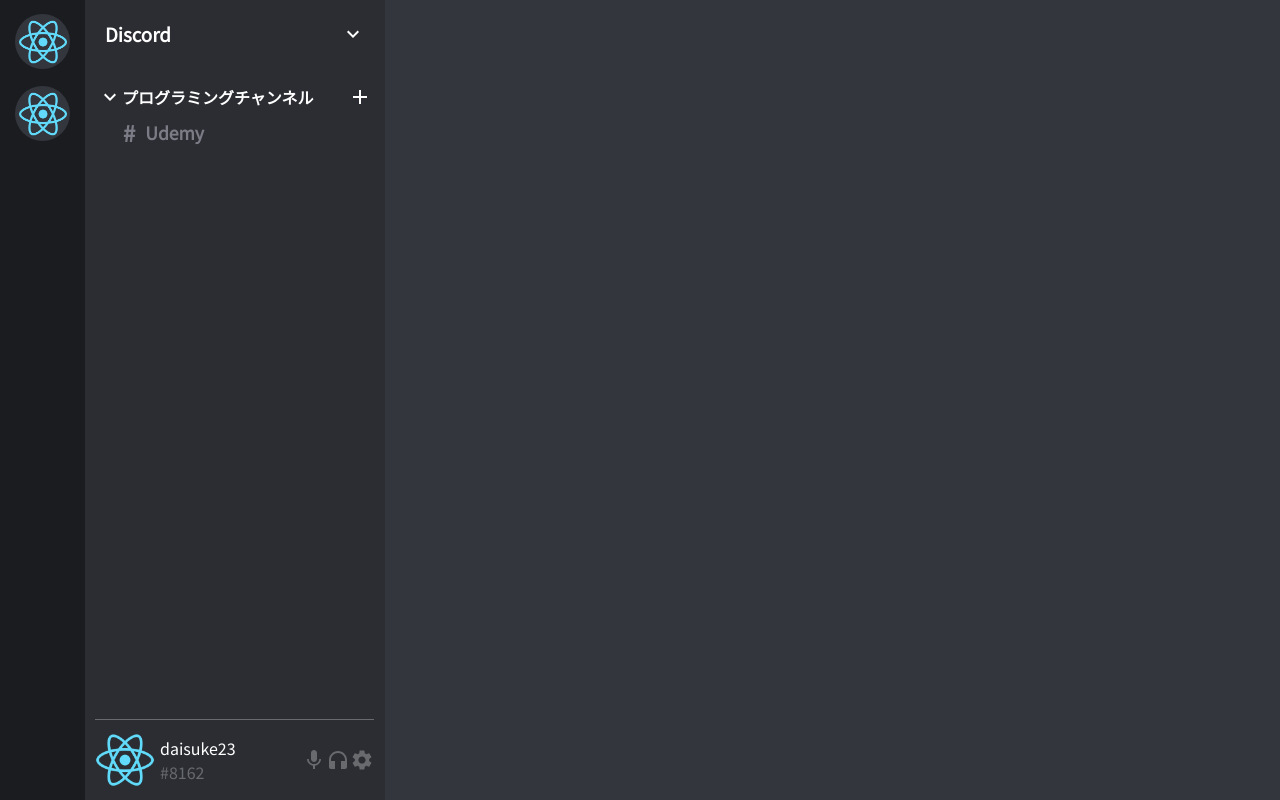
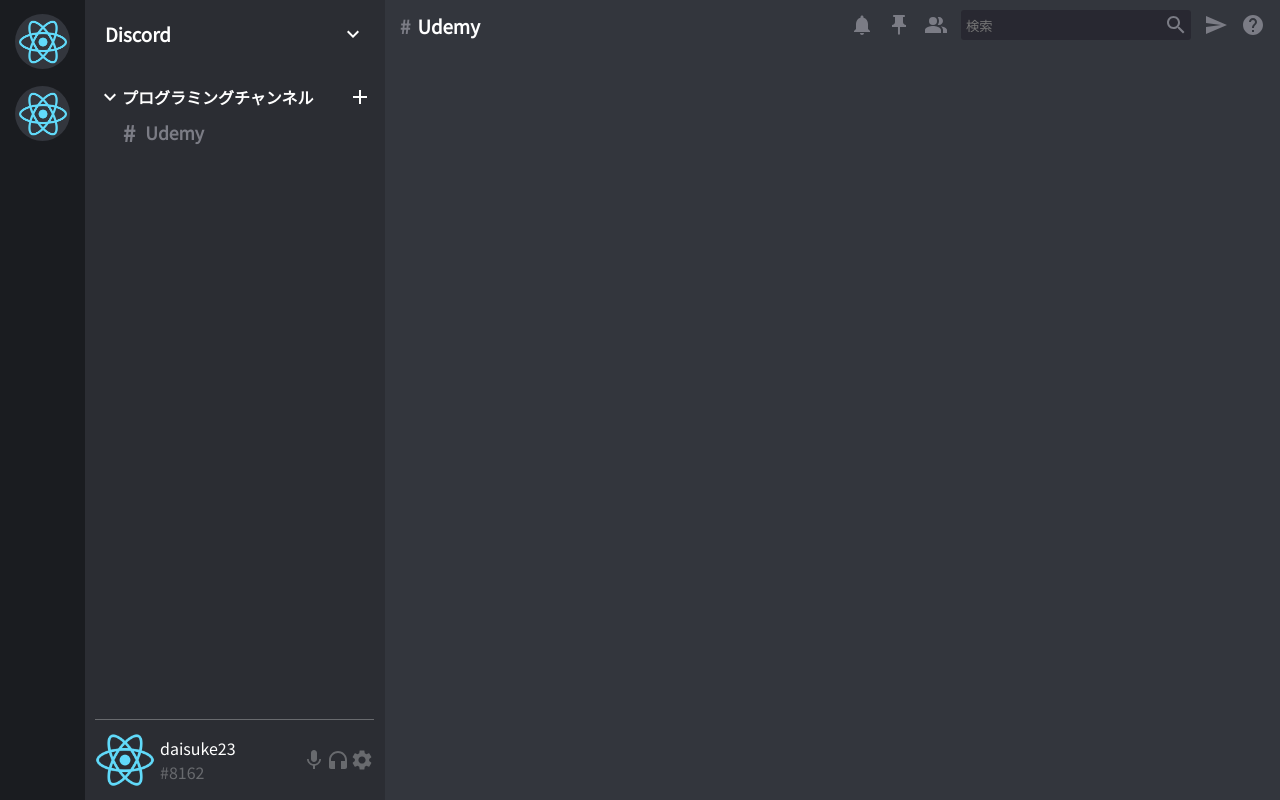
Before and after one commit to daisuke23bubu/ts-react-discord, a React (Create React App) app: page / in a window 1280 px wide. Built offline with nearby package versions, Linux system fonts and the light colour scheme.

Commit message:
feat: chatHeader

```diff
--- a/src/components/chat/Chat.tsx
+++ b/src/components/chat/Chat.tsx
@@ -1,12 +1,16 @@
 import React from 'react'
 import "./Chat.scss"
+import ChatHeader from './ChatHeader'
 
 const Chat = () => {
   return (
     <div className='chat'>
         {/* chatHeader */}
+        <ChatHeader />
         {/* chatMessage */}
+        <div className="chatMessage"></div>
         {/* chatInput */}
+        <div className="chatInput"></div>
     </div>
   )
 }
--- /dev/null
+++ b/src/components/chat/ChatHeader.scss
@@ -0,0 +1,47 @@
+.chatHeader {
+    display: flex;
+    align-items: center;
+    justify-content: space-between;
+    width: 100%;
+    padding-top: 10px;
+
+    .chatHeaderLeft {
+        padding-left: 15px;
+
+        .chatHeaderHash {
+            color: #7b7c85;
+            padding-right: 7px;
+        }
+
+        h3 {
+            color: white;
+        }
+    }
+
+    .chatHeaderRight {
+        padding-right: 15px;
+        display: flex;
+        align-items: center;
+        gap: 13px;
+        color: #7b7c85;
+
+        .chatHeaderSearch {
+            display: flex;
+            align-items: center;
+            background-color: #282831;
+            padding: 3px;
+            border-radius: 3px;
+
+            input {
+                background: transparent;
+                outline: none;
+                color: white;
+                border: none;
+            }
+        }
+
+        .MuiSvgIcon-root {
+            cursor: pointer;
+        }
+    }
+}
--- /dev/null
+++ b/src/components/chat/ChatHeader.tsx
@@ -0,0 +1,34 @@
+import React from 'react'
+import "./ChatHeader.scss"
+import NotificationsIcon from '@mui/icons-material/Notifications';
+import PushPinIcon from '@mui/icons-material/PushPin';
+import PeopleAltIcon from '@mui/icons-material/PeopleAlt';
+import SearchIcon from '@mui/icons-material/Search';
+import SendIcon from '@mui/icons-material/Send';
+import HelpIcon from '@mui/icons-material/Help';
+
+const ChatHeader = () => {
+  return (
+    <div className='chatHeader'>
+        <div className="chatHeaderLeft">
+            <h3>
+                <span className='chatHeaderHash'>#</span>
+                Udemy
+            </h3>
+        </div>
+        <div className="chatHeaderRight">
+            <NotificationsIcon />
+            <PushPinIcon />
+            <PeopleAltIcon />
+            <div className="chatHeaderSearch">
+                <input type="text" placeholder='検索' />
+                <SearchIcon />
+            </div>
+            <SendIcon />
+            <HelpIcon />
+        </div>
+    </div>
+  )
+}
+
+export default ChatHeader
```
